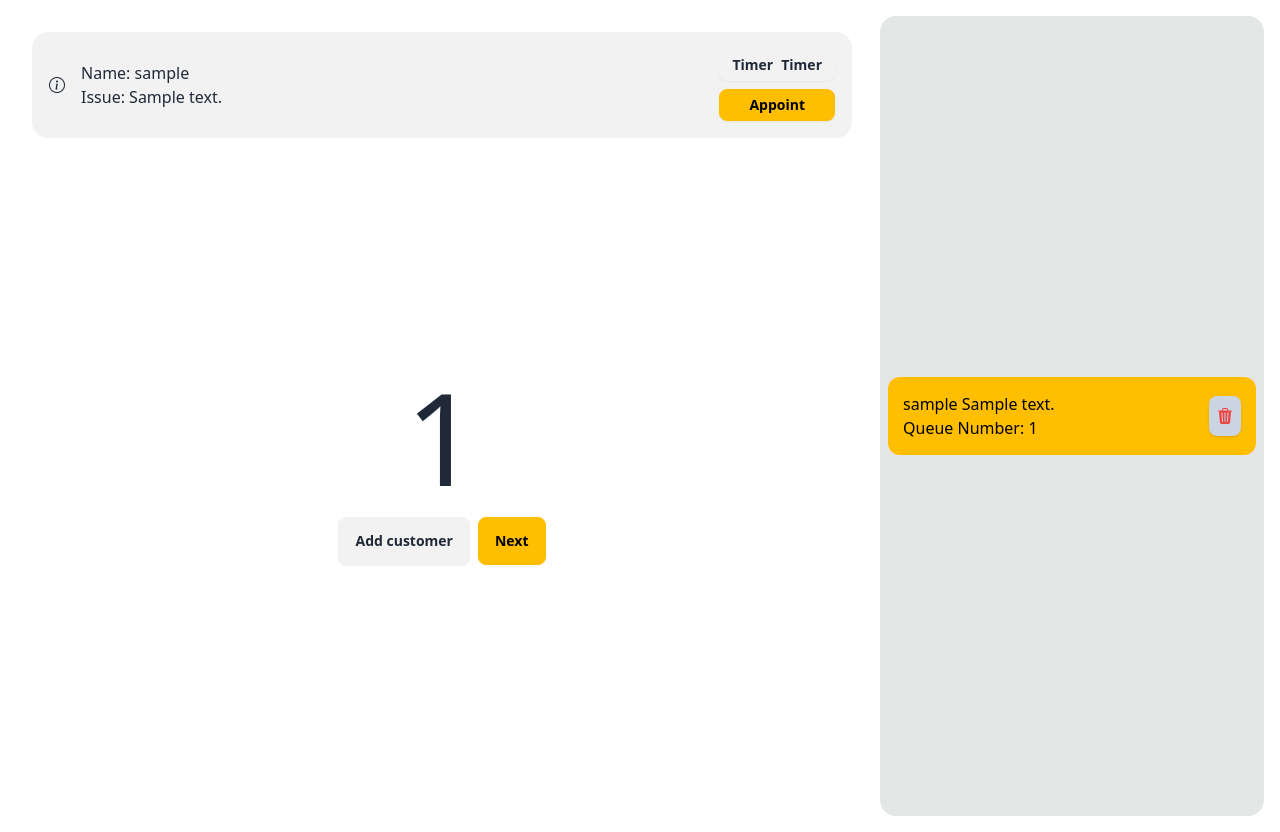
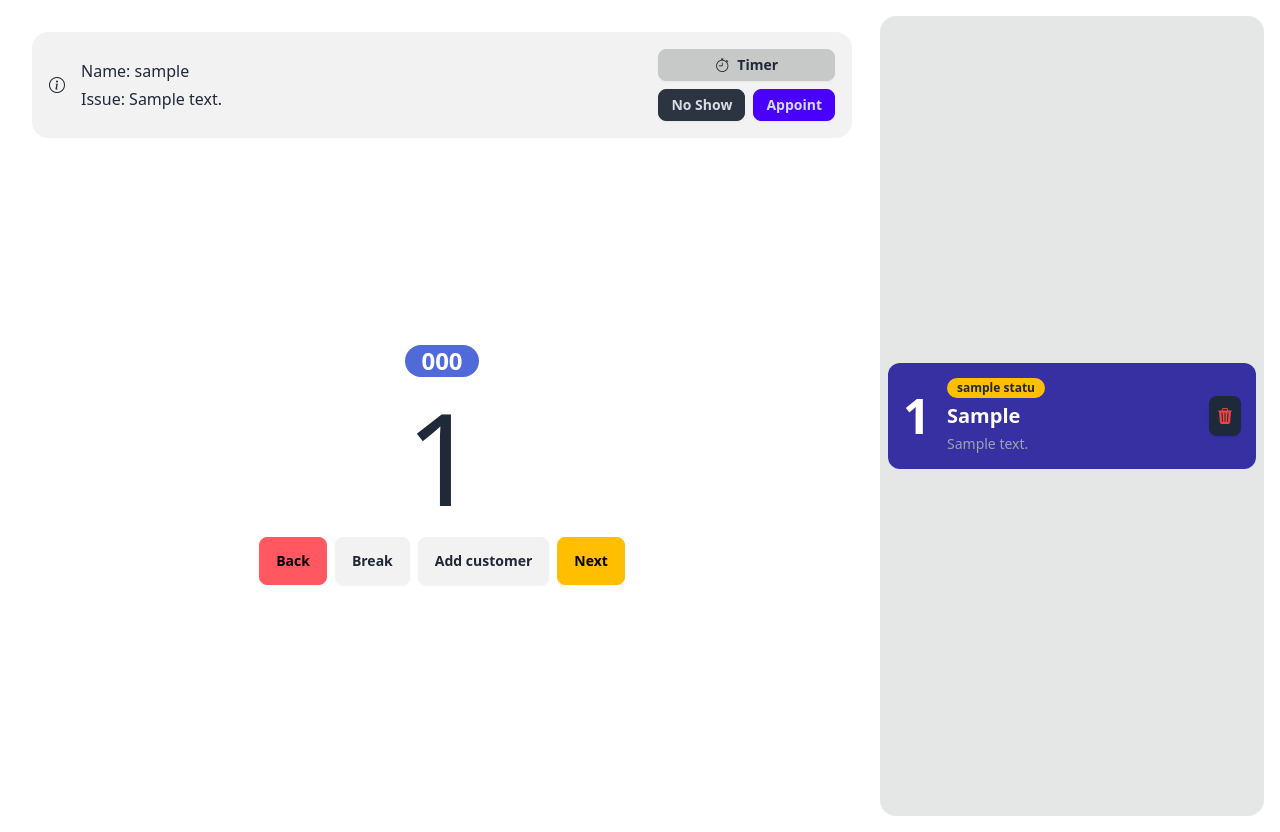
Before and after one commit to Rencell/Queue-Pal, a Django app: page /staff/000 in a window 1280 px wide. Run offline with Django 5.2, Linux system fonts and the light colour scheme; tables that the repository leaves empty hold one stand-in row (values such as "Sample post"); some libraries are stand-ins or nearby versions.

Commit message:
staff refinement

```diff
--- a/Accounts/views.py
+++ b/Accounts/views.py
@@ -3,6 +3,7 @@ from django.contrib.auth.mixins import LoginRequiredMixin
 from django.contrib.auth.views import LoginView
 from braces.views import GroupRequiredMixin # type: ignore
 from django.urls import reverse_lazy
+from django.contrib.auth.models import AbstractUser
 
 class CustomLoginView(LoginView):
     group_required = ['Staff', 'admin']
--- /dev/null
+++ b/staff/templates/staff/layout/break_modal.html
@@ -0,0 +1,43 @@
+<dialog id="my_modal_1" class="modal">
+  <div class="modal-box">
+    <h3 class="text-lg font-bold">Take a Break</h3>
+    <div class="w-full flex flex-col items-center gap-3">
+      <label class="form-control w-full max-w-xs pt-5">
+        <div class="label">
+          <span class="label-text">I'll take a break for a reason:</span>
+        </div>
+        <form method="post"
+          action="{% url 'staff_queue_room' code=Room.code %}">
+          {% csrf_token %}
+          <select name="announcement_reason" class="select select-bordered">
+            <option disabled selected>Pick one</option>
+            <option>I'll be having a lunch break</option>
+            <option>The service hour will be closing</option>
+          </select>
+        </label>
+
+        <label class="form-control w-full max-w-xs">
+          <div class="label">
+            <span class="label-text">I'll be back after:</span>
+          </div>
+          <select name="announcement_time" class="select select-bordered">
+            <option disabled selected>Pick a Time</option>
+            <option>10 Minutes</option>
+            <option>30 Minutes</option>
+            <option>1 Hour</option>
+            <option>2 Hour</option>
+            <option>Closing</option>
+          </select>
+        </label>
+      </div>
+      <div class="modal-action">
+
+
+        <button class="btn btn-warning" name="janice">Announce</button>
+      </form>
+      <form method="dialog">
+        <button class="btn">Close</button>
+      </form>
+    </div>
+  </div>
+</dialog>
--- /dev/null
+++ b/staff/templates/staff/partials/roomalert.html
@@ -0,0 +1,87 @@
+<div id='roomalert' hx-swap-oob='true'>
+
+    <div id='toast_alert'>
+
+    </div>
+
+    <div role='alert' class='alert alert-dark'>
+        <i class='bi bi-info-circle'></i>
+
+        <div class='flex flex-col gap-1'>
+
+            {% if userroom_status == 4 %}
+                <div class='badge badge-error gap-2'>
+                    No Show
+                </div>
+            {% elif userroom_status == 2 %}
+                <div class='badge badge-success gap-2'>
+                    Success
+                </div>
+            {% elif userroom_status == 14 %}
+                <div class='badge badge-secondary gap-2'>
+                    Physical Guess
+                </div>
+            {% endif %}
+
+
+            {% if userroom %}
+                <span id='trykolang'>Name: {{userroom.user|default:"Guess"}}</span>
+            {% else %}
+                <span id='trykolang'>Name: </span>
+
+            {% endif %}
+            <div id='trykolangule'>Issue: {{userroom.issue}}</div>
+
+
+        </div>
+        <div x-data='countdown(5)' class='flex flex-col gap-2'>
+            <button
+
+                {% if userroom %}
+                    @click='toggleCountdown()'
+                {% endif %}
+                class='btn btn-sm btn-active btn-active'
+                :disabled='open'
+                hx-post='{% url "staff_timer" userroom.id|default:0 %}'
+                hx-headers='{"X-CSRFToken": "{{ csrf_token }}"}'
+                hx-target='#lol'>
+
+
+                <div id='lol'>
+                    <span x-show='!open' class='flex gap-2'>
+                        <i class='bi bi-stopwatch'></i> <span>Timer</span>
+                    </span>
+                    <div id='tim'></div>
+                    <span x-show='open'>
+                        <div class='countdown font-mono text-lg'>
+                            <span :style='`--value:${counter}`'></span>
+                        </div>
+                    </span>
+                </div>
+            </button>
+
+
+
+
+
+            <div class='flex gap-2'>
+                <button
+                    type='submit'
+                    hx-post='{% url "staff_noshow" userroom.id|default:0 %}'
+                    hx-headers='{"X-CSRFToken": "{{ csrf_token }}"}'
+                    class='btn btn-sm btn-neutral'
+                    hx-target='#noshow'>
+                    <div id='noshow'>No Show</div>
+                </button>
+
+                <button type='submit'
+                    class='btn btn-sm btn-primary'
+                    hx-post='{% url "staff_appoint" userroom.id|default:0 %}'
+                    hx-headers='{"X-CSRFToken": "{{ csrf_token }}"}'
+                    hx-target='#appoint'>
+                    <div id='appoint'>Appoint</div>
+                </button>
+            </div>
+        </div>
+    </div>
+</div>
--- a/staff/templates/staff/room.html
+++ b/staff/templates/staff/room.html
@@ -2,45 +2,23 @@
 
 {% block staff_content %}
 
-<div role="alert" class="alert alert-dark">
-    <i class="bi bi-info-circle"></i>
-    <div class="flex flex-col">
 
-        <span id="trykolang">Name: {{next_user}}</span>
-        <div id="trykolangule">Issue: {{next_issue}}</div>
+<div id="roomalert">
+  {% include 'staff/partials/roomalert.html' %}
 </div>
 
-    <div x-data="countdown(60)" class="flex flex-col gap-2">
-        <button
-            @click="toggleCountdown()"
-            class="btn btn-sm"
-            :disabled="open"
-            hx-post="{% url 'staff_timer' %}"
-            hx-headers='{"X-CSRFToken": "{{ csrf_token }}"}'
-            hx-target="#lol">
-
-            <span x-show="!open">
-                Timer
-            </span>
-            <div id="lol">Timer</div>
-
-            <span x-show="open">
-                <div  class="countdown font-mono text-lg">
-                    <span :style="'--value:' + counter"></span>
-                </div>
-            </span>
-        </button>
-
-        <button class="btn btn-sm btn-warning">Appoint</button>
-    </div>
-</div>
 <div class="place-items-center flex flex-col justify-center gap-4 grow">
+  <div class="text-2xl font-semibold text-white rounded-3xl bg-[#506AD8] px-4">{{Room.code}}</div>
   <div class="text-9xl">
     <div id="count">{{Room.current_serving_queue_number}}</div>
     </div>
 
+    <div class="flex flex-col gap-2">
+
       <div class="flex gap-2">
-
+        <button class="btn btn-error" type="submit">Back</button>
+        <button class="btn grow" type="submit" onclick="my_modal_1.showModal()">Break</button>
+        {% include 'staff/layout/break_modal.html' %}
         <form action="{% url 'staff_create_customer' code=Room.code %}">
           <button class="btn" type="submit">Add customer</button>
         </form>
@@ -55,6 +33,7 @@
                   }
               }">
               <form ws-send @submit.prevent="submitForm">
+                {% csrf_token %}
                   <input type="hidden" name="hehe" value="hehe">
                   <button
                       class="btn btn-warning"
@@ -67,13 +46,19 @@
               </form>
           </div>
       </div>
+
+      <div class="flex gap-2">
+
+      </div>
+    </div>
 </div>
 
 <script>
+
     function countdown(initialValue) {
       return {
         open: localStorage.getItem('staff_open') || false,
-        counter: parseInt(localStorage.getItem('staff_timer')) || 60,
+        counter: parseInt(localStorage.getItem('staff_timer')) || 5,
         countdownInterval: null,
 
         init(){
@@ -114,6 +99,9 @@
     }
 </script>
 
+
+
+
 {% endblock staff_content %}
 
 <!-- ------------------------------------------------------------------ -->
@@ -123,24 +111,35 @@
     <div id="queue_list"
         style="display: flex; gap:10px; flex-direction: column;">
         {% for room in rooms %}
-        <div class="{% if room.user %} bg-warning
-                    {% else %}  bg-info {% endif %}
+        <div class="{% if room.user %} bg-indigo-800
+                    {% else %}  bg-violet-800 {% endif %}
                     text-black"
             style="display: flex; justify-content: space-between; align-items: center; padding: 15px; border-radius: 12px;">
-            <div>
-                {% if room.user %}{{room.user.username}}
-                {% else %}
-                Anonymous
+            <div class="flex gap-4">
+                <div class="text-5xl w-7 font-semibold text-white flex flex-col justify-center">{{ room.queue_number }}</div>
+
+                <div class="flex flex-col gap-1">
+                  <div
+                    class="badge
+                      {% if room.status.pk == 1 %}
+                      badge-warning
+                      {% elif room.status.pk == 2 %}
+                      badge-success
+                      {% elif room.status.pk == 4 %}
+                      badge-error
                       {% endif %}
-
-                {{room.issue.description}}
-                <div>Queue Number: {{ room.queue_number }}</div>
+                    ">
+                    <div class="font-semibold text-slate-800 text-xs lowercase">{{ room.status }}</div>
+                  </div>
+                  <div class="text-white font-semibold capitalize text-xl">{{room.user.username|default:"Guess"}}</div>
+                  <div class="text-sm text-gray-400">{{room.issue.description}}</div>
+                </div>
             </div>
 
             <form
                 action="{% url 'staff_delete_customer' code=Room.code pk=room.id %}">
                 <button type="submit"
-                    class="p-2 shadow rounded-lg bg-slate-300">
+                    class="p-2 shadow rounded-lg bg-slate-800">
 
                     <i class="bi bi-trash3-fill text-red-500"></i>
                 </button>
--- a/staff/urls.py
+++ b/staff/urls.py
@@ -11,7 +11,9 @@ urlpatterns = [
 ]
 
 htmxpattern = [
-    path('timer/', views.htmxtry, name="staff_timer"),
+    path('timer/<int:userroom_id>', views.htmxtry, name="staff_timer"),
+    path('appointing/<int:userroom_id>', views.appoint_user, name="staff_appoint"),
+    path('noshow/<int:userroom_id>', views.noshow_user, name="staff_noshow"),
 ]
 
 urlpatterns += htmxpattern
--- a/staff/views.py
+++ b/staff/views.py
@@ -6,7 +6,7 @@ from django.views.generic import TemplateView, ListView, CreateView, DeleteView
 from django.contrib.auth.mixins import LoginRequiredMixin
 from braces.views import GroupRequiredMixin # type: ignore
 from django.urls import reverse_lazy
-from core.models import Room, UserRoom, RoomStatus
+from core.models import Room, UserRoom, RoomStatus, Status
 from datetime import date
 
 
@@ -48,6 +48,8 @@ class room_view(GroupRequiredMixin, ListView):
     context_object_name="rooms"
 
 
+
+
     def get_queryset(self):
         queryset = super().get_queryset()
         uid = self.kwargs.get('code')
@@ -60,15 +62,31 @@ class room_view(GroupRequiredMixin, ListView):
         context = super().get_context_data(**kwargs)
         uid = self.kwargs.get('code')
         room = Room.objects.get(code=uid)
-        try:
-            userroom = UserRoom.objects.get(room=room, queue_number=room.current_serving_queue_number)
-            context['next_user'] = userroom.user
-            context['next_issue'] = userroom.issue
-        except UserRoom.DoesNotExist:
-            pass
-
+        userroom = UserRoom.objects.filter(room=room, queue_number=room.current_serving_queue_number).first()
+        if userroom:
+            context['userroom'] = userroom
+            context['userroom_status'] = userroom.status.pk
         context['Room'] = room
         return context
+
+    def post(self, request, *args, **kwargs):
+
+        code = self.kwargs.get('code')
+        if request.method == 'POST':
+            if 'janice' in request.POST:
+                roomstatus = RoomStatus.objects.filter(id=2).first()
+                room = Room.objects.filter(code=code).first()
+                room.status = roomstatus
+                reason = request.POST.get('announcement_reason')
+                time = request.POST.get('announcement_time')
+                room.status_description = f"{reason},{time}"
+                room.save()
+            # userroom_id = request.POST.get('userroom')
+            # userroom = UserRoom.objects.filter(pk=userroom_id).first()
+            # userroom.status = Status.objects.get(id=3)
+            # userroom.save()
+            url = reverse_lazy('staff_queue_room', kwargs={'code': code})
+            return redirect(url)
 
 
 class store_customer(GroupRequiredMixin, CreateView):
@@ -102,21 +120,47 @@ from channels.layers import get_channel_layer
 from django.template.loader import get_template
 from asgiref.sync import async_to_sync
 
-def htmxtry(request):
+def htmxtry(request, userroom_id):
+
     if request.method == 'POST':
+        userroom = UserRoom.objects.filter(id=userroom_id).first()
 
-        message_html = get_template('core/partials/countdown.html').render({})
-        message_html = message_html.replace('\n', '').replace('\r', '')
-        room = "CKKG"
-        channel_layer = get_channel_layer()
+        if userroom:
+            userroom.status = Status.objects.get(id=13)
+            userroom.save()
+            message_html = get_template('core/partials/countdown.html').render({})
+            message_html = message_html.replace('\n', '').replace('\r', '')
+            room =  f'{userroom.room.code}_{userroom.user.username}'
+            channel_layer = get_channel_layer()
 
-        async_to_sync(channel_layer.group_send)(
-            room,
-            {
-                'type' : 'queue_number',
-                'message' : message_html
-            }
-        )
+            async_to_sync(channel_layer.group_send)(
+                room,
+                {
+                    'type' : 'queue_number',
+                    'message' : message_html
+                }
+            )
+            return HttpResponse("<div id='tim' hx-swap-oob='true'>Timer</div>")
+
+        return HttpResponse("<div id='lol' hx-swap-oob='true'>No user found</div>")
 
 
-    return HttpResponse("<div>Timer</div>")
+
+
+def appoint_user(request, userroom_id):
+
+    userroom = UserRoom.objects.filter(id=userroom_id).first()
+    if userroom:
+        userroom.status = Status.objects.get(id=2)
+        userroom.save()
+        return HttpResponse("<div id='appoint' hx-swap-oob='true'>Appointed</div>")
+    return HttpResponse("<div id='appoint' hx-swap-oob='true'>No user found</div>")
+
+def noshow_user(request, userroom_id):
+
+    userroom = UserRoom.objects.filter(id=userroom_id).first()
+    if userroom:
+        userroom.status = Status.objects.get(id=4)
+        userroom.save()
+        return HttpResponse("<div id='noshow' hx-swap-oob='true'>No Showed</div>")
+    return HttpResponse("<div id='noshow' hx-swap-oob='true'>No user found</div>")
```
Also changed, not shown: core/models.py (+5 -4 lines), core/signal.py (+16 -4 lines), core/templates/core/Queue.html (+32 -2 lines), core/templates/core/partials/notification.html (added, +15 -0 lines), core/views.py (+12 -4 lines), requirements.txt (added, +27 -0 lines), sharedapp/consumers/consumer.py (+51 -17 lines), staff/templates/staff/partials/notification.html (added, +8 -0 lines), staff/templates/staff/partials/queuelist.html (+17 -8 lines), core/migrations/0012_room_status_description.py (added). Lines whose indentation alone changed are shown as unchanged.
